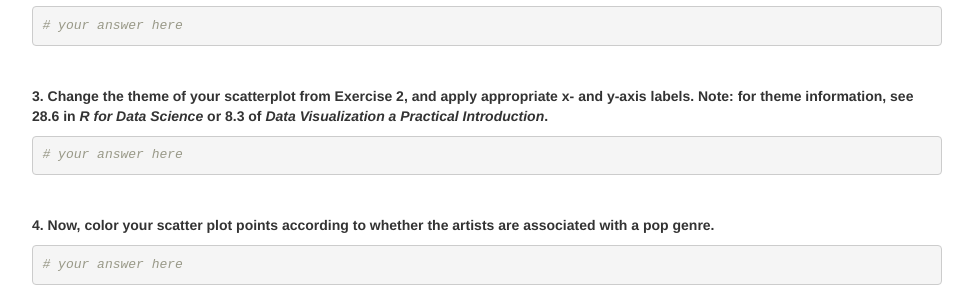
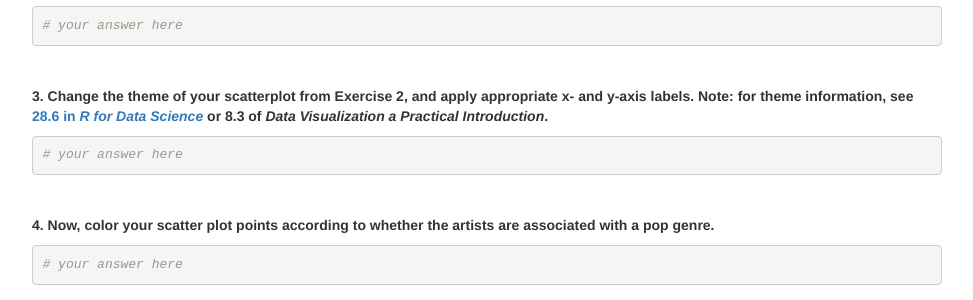
Before and after one commit to dssoc/dssoc.github.io, a Jekyll site: the page assignments/Lab_3.html, which Jekyll copies as it is, in a window 1280 px wide. Shown: the part 852-1152 px from the top of the page, without its empty margins (153-1126 px from the left). Built offline with Jekyll 4.4.1, drawn with Linux system fonts in a browser that asks for light colours.

Commit message:
Added link to R for Data Science into the question. Helped me find docs quickly.

````diff
--- a/assignments/Lab_3.Rmd
+++ b/assignments/Lab_3.Rmd
@@ -52,7 +52,7 @@ The data that you will be using for this lab can be downloaded from the course w
 ```
 <br/>
 
-**3. Change the theme of your scatterplot from Exercise 2, and apply appropriate x- and y-axis labels. Note: for theme information, see 28.6 in *R for Data Science* or 8.3 of *Data Visualization a Practical Introduction*.**
+**3. Change the theme of your scatterplot from Exercise 2, and apply appropriate x- and y-axis labels. Note: for theme information, see [28.6 in *R for Data Science*](https://r4ds.had.co.nz/graphics-for-communication.html#themes) or 8.3 of *Data Visualization a Practical Introduction*.**
 ```{r}
 # your answer here
 ```
--- a/assignments/Lab_3.html
+++ b/assignments/Lab_3.html
@@ -412,7 +412,7 @@ summary {
 <p><strong>2. Using the <code>artist_meta</code> table, make a scatterplot of <code>followers</code> vs <code>popularity</code>.</strong></p>
 <pre class="r"><code># your answer here</code></pre>
 <p><br /></p>
-<p><strong>3. Change the theme of your scatterplot from Exercise 2, and apply appropriate x- and y-axis labels. Note: for theme information, see 28.6 in <em>R for Data Science</em> or 8.3 of <em>Data Visualization a Practical Introduction</em>.</strong></p>
+<p><strong>3. Change the theme of your scatterplot from Exercise 2, and apply appropriate x- and y-axis labels. Note: for theme information, see <a href="https://r4ds.had.co.nz/graphics-for-communication.html#themes">28.6 in <em>R for Data Science</em></a> or 8.3 of <em>Data Visualization a Practical Introduction</em>.</strong></p>
 <pre class="r"><code># your answer here</code></pre>
 <p><br /></p>
 <p><strong>4. Now, color your scatter plot points according to whether the artists are associated with a pop genre.</strong></p>
````
